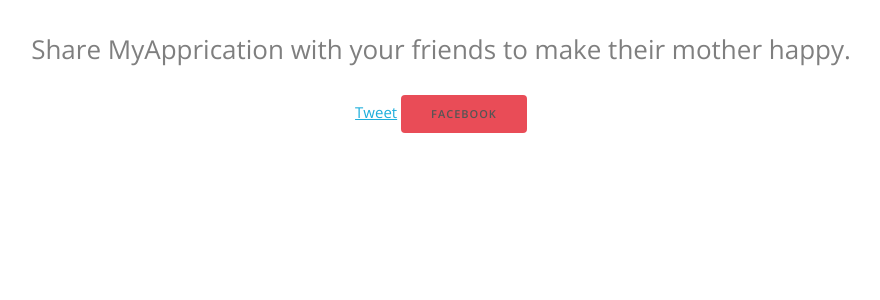
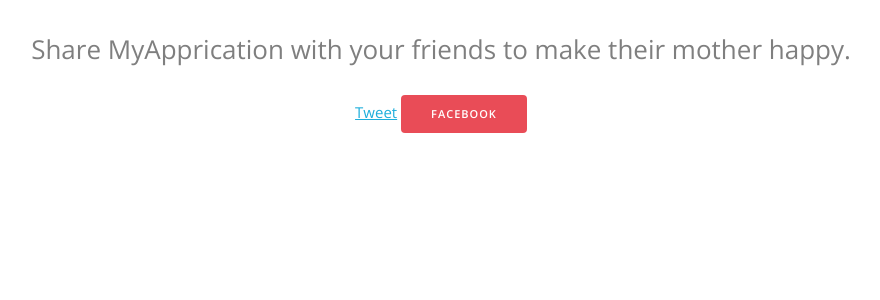
Before and after one commit to reb/appreciation, a Flask app: page /share in a window 1280 px wide. Shown: the part 359-659 px from the top of the page, without its empty margins (199-1079 px from the left). Run offline with Flask 2, Linux system fonts and the light colour scheme; parts of the project's set-up code (start-up, migrations or seed data) failed here and were passed over.

Commit message:
new edits

```diff
--- a/static/css/skeleton.css
+++ b/static/css/skeleton.css
@@ -173,7 +173,7 @@ input[type="button"] {
   display: inline-block;
   height: 38px;
   padding: 0 30px;
-  color: #555;
+  color: #ffffff;
   text-align: center;
   font-size: 11px;
   font-weight: 600;
```
